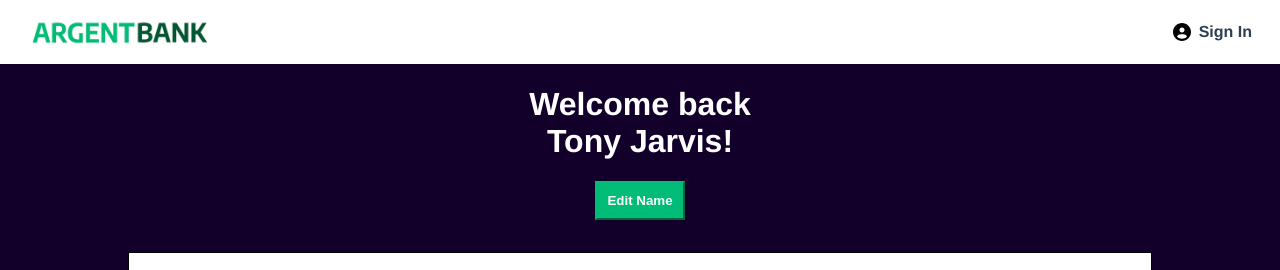
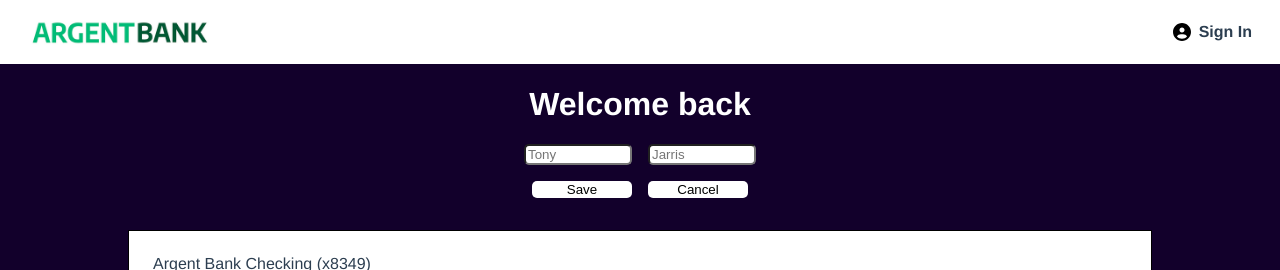
Before and after one commit to ContactJHC/argent-bank-front, a React (Create React App) app: page /user in a window 1280 px wide. Both pictures are taken after a click on the button "Edit Name". Shown: the top 270 px of the page. Built offline with nearby package versions, Linux system fonts and the light colour scheme.

Commit message:
conditional editing name on user page

```diff
--- a/src/components/LoginForm/LoginForm.jsx
+++ b/src/components/LoginForm/LoginForm.jsx
@@ -31,7 +31,8 @@ export default function LoginForm() {
             <span>Password</span>
             <input
                 id="passwordInput"
-                type="password"
+                // type="password"
+                type="text"
                 onChange={(e) => setPassword(e.target.value)}
                 value={password}
                 required
--- /dev/null
+++ b/src/pages/User/User.css
@@ -0,0 +1,19 @@
+.editName, .editNameButtons {
+    display: flex;
+    justify-content: center;
+
+    gap: 1rem;
+    margin-bottom: 1rem;
+}
+
+.editNameButtons button  {
+    width: 100px;
+    border: none;
+    background-color: white;
+    border-radius: 5px;
+}
+
+input.editName-inputs-first, .editName-inputs-last {
+    width: 100px;
+    border-radius: 5px;
+}
--- a/src/pages/User/User.jsx
+++ b/src/pages/User/User.jsx
@@ -1,13 +1,70 @@
 import Account from "../../components/Account/Account"
 import data from "../../data/data"
+import { useState } from "react"
+import './User.css'
 
 export default function User() {
+
+  let userFirstName = 'Tony'
+  let userLastName = 'Jarris'
+
+  const [isEditingName, setIsEditingName] = useState(false)
+  const [newFirstName, setNewFirstName] = useState('')
+  const [newLastName, setNewLastName] = useState('')
+
+  const inverseEditingName = () => setIsEditingName(!isEditingName)
   return (
     <main className="main bg-dark">
+      {!isEditingName ? (
         <div className="header">
         <h1>Welcome back<br />Tony Jarvis!</h1>
-        <button className="edit-button">Edit Name</button>
+        <button
+          className="edit-button"
+          onClick={inverseEditingName}>
+            Edit Name
+        </button>
       </div>
+      ) : (
+        <div className="header">
+          <h1>Welcome back</h1>
+          <div className="editName">
+            <label className="editName-inputs">
+              <input
+                type="text"
+                placeholder={userFirstName}
+                className="editName-inputs-first"
+                value={newFirstName}
+                onChange={(e) => setNewFirstName(e.target.value)}
+              />
+            </label>
+            <label className="editName-inputs">
+              <input
+                type="text"
+                placeholder={userLastName}
+                className="editName-inputs-last"
+                value={newLastName}
+                onChange={(e) => setNewLastName(e.target.value)}
+              />
+            </label>
+
+          </div>
+          <div className="editNameButtons">
+            <button
+              className="saveButton"
+              onClick={inverseEditingName}
+              >
+              Save
+            </button>
+            <button
+              className="CancelButton"
+              onClick={inverseEditingName}
+              >
+              Cancel
+            </button>
+          </div>
+        </div>
+      )}
+
       <h2 className="sr-only">Accounts</h2>
       {data.map((account) => {
         return (
@@ -16,7 +73,8 @@ export default function User() {
             amount={account.amount}
             description={account.description}
             accountId={account.accountId}
-                key={account.accountId} />
+            key={account.accountId}
+          />
         )
       })}
     </main>
```
Also changed, not shown: src/components/Bidon.jsx (deleted, +0 -13 lines). Lines whose indentation alone changed are shown as unchanged.
